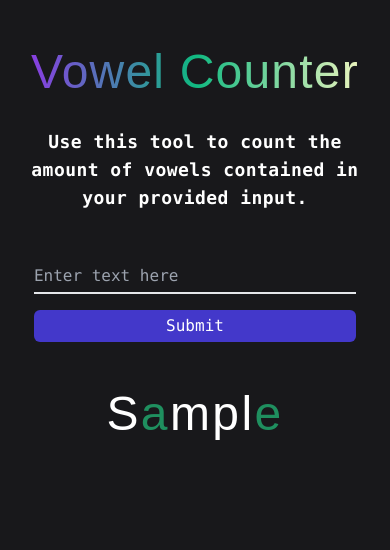
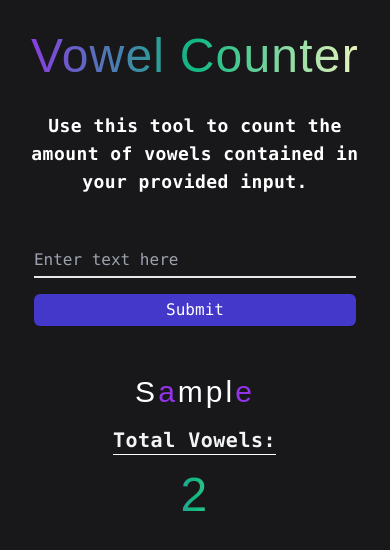
Before and after one commit to justinraj89/vowel-counter, a Next.js app: page / in a window 390 px wide. Both pictures are taken after typing "Sample" into the empty fields and a click on the button "Submit". Shown: the top 550 px of the page. Built offline with nearby package versions, Linux system fonts and the light colour scheme; a web font is replaced by a local one.

Commit message:
count being displayed

```diff
--- a/app/components/HighlightedVowels.js
+++ b/app/components/HighlightedVowels.js
@@ -1,14 +1,16 @@
 import React from "react";
 
-function HighlightedVowels({vowelInput}) {
+function HighlightedVowels({ vowelInput }) {
   return (
-    <p className="type-text animate__animated animate__fadeIn mt-12 text-5xl tracking-wider">
-      {vowelInput.map((letter, i) => (
-        <span key={i} style={{ color: letter.isVowel ? "#1f8f5f" : "white" }}>
-          {letter.character}
-        </span>
-      ))}
-    </p>
+    <div className="mt-12 max-w-4xl">
+      <p className="type-text animate__animated animate__fadeIn text-3xl lg:text-5xl tracking-widest text-center">
+        {vowelInput.map((letter, i) => (
+          <span key={i} style={{ color: letter.isVowel ? "#9333ea" : "white" }}>
+            {letter.character}
+          </span>
+        ))}
+      </p>
+    </div>
   );
 }
 
--- /dev/null
+++ b/app/components/TotalVowels.js
@@ -0,0 +1,12 @@
+import React from 'react'
+
+function TotalVowels({ count }) {
+  return (
+    <div className=''>
+        <p className='font-mono text-gray-100 font-bold border-b border-white tracking-wide md:text-2xl text-xl text-center mt-4 md:mt-14 animate__animated animate__pulse'>Total Vowels:</p>
+        <p className='text-center tracking-wide bg-gradient-to-r from-purple-600 via-emerald-500 to-yellow-100 bg-clip-text text-transparent md:text-7xl text-5xl mt-4 animate__animated animate__pulse'>{count}</p>
+    </div>
+  )
+}
+
+export default TotalVowels
--- a/app/page.js
+++ b/app/page.js
@@ -3,6 +3,7 @@ import { useState, useRef } from "react";
 import "animate.css";
 import VowelForm from "./components/VowelForm";
 import HighlightedVowels from "./components/HighlightedVowels";
+import TotalVowels from "./components/TotalVowels";
 //========================================
 
 export default function Home() {
@@ -15,7 +16,7 @@ export default function Home() {
   return (
     <div className="flex flex-col items-center overflow-hidden p-4">
       <div className="max-w-md md:max-w-xl">
-        <h1 className="tracking-wide bg-gradient-to-r from-purple-600 via-emerald-500 to-yellow-100 bg-clip-text text-transparent md:text-7xl text-5xl text-center mt-8 md:mt-14 animate__animated animate__pulse">
+        <h1 className="tracking-wide bg-gradient-to-r from-purple-600 via-emerald-500 to-yellow-100 bg-clip-text text-transparent md:text-7xl text-5xl text-center mt-4 md:mt-14 animate__animated animate__pulse">
           Vowel Counter
         </h1>
         <h2 className="text-white text-lg md:text-xl font-mono tracking-wide font-bold text-center my-8">
@@ -32,8 +33,9 @@ export default function Home() {
       />
 
       {showResults && (
-        <div>
+        <div className="flex flex-col justify-center items-center">
           <HighlightedVowels vowelInput={vowelInput} />
+          <TotalVowels count={count}/>
         </div>
       )}
     </div>
```
